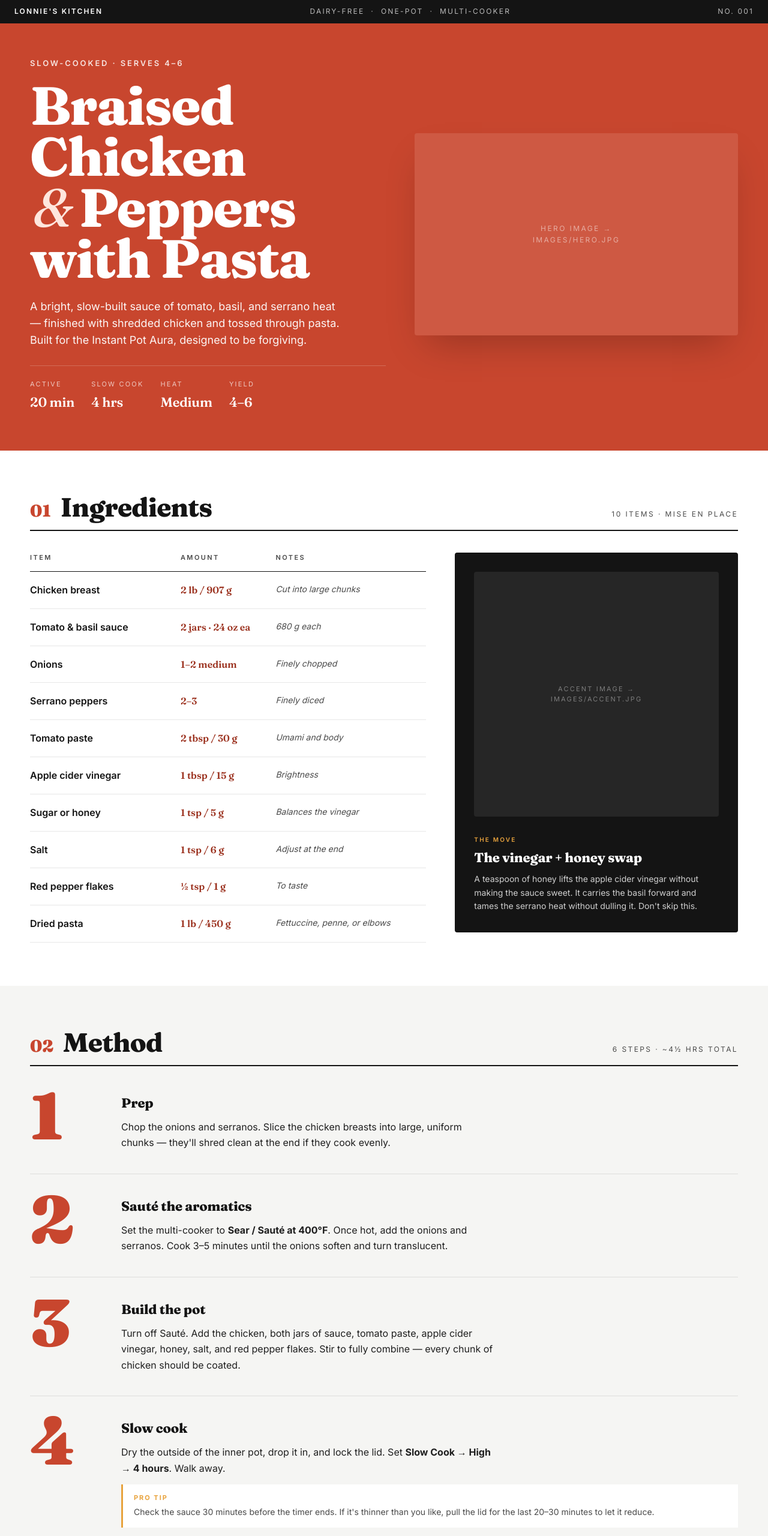
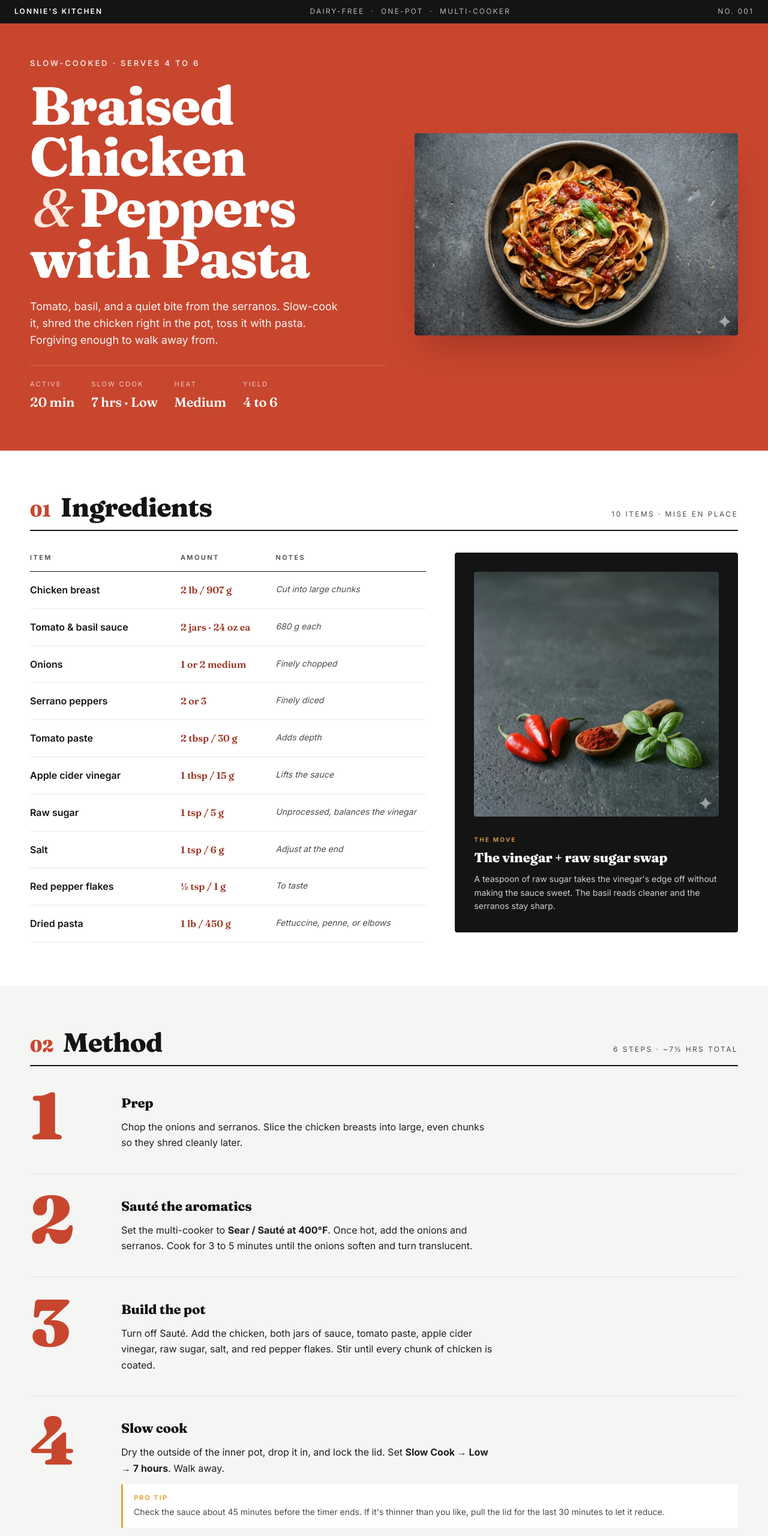
Before and after one commit to ConnectorOfKnowledge/recipe-cards, a plain HTML site: page index.html in a window 1280 px wide. Shown: the top 2560 px of the page at 60% size. Drawn offline with Linux system fonts and the light colour scheme.

Commit message:
Humanize copy, switch to raw sugar, add compressed JPEG images

```diff
--- a/index.html
+++ b/index.html
@@ -4,7 +4,7 @@
 <meta charset="utf-8" />
 <meta name="viewport" content="width=device-width, initial-scale=1" />
 <title>Braised Chicken &amp; Peppers with Pasta</title>
-<meta name="description" content="Slow-cooked braised chicken and peppers with pasta. A dairy-free one-pot recipe built for the Instant Pot Aura multi-cooker." />
+<meta name="description" content="Dairy-free braised chicken with peppers and pasta, slow-cooked in the Instant Pot Aura." />
 <link rel="preconnect" href="https://fonts.googleapis.com" />
 <link rel="preconnect" href="https://fonts.gstatic.com" crossorigin />
 <link href="https://fonts.googleapis.com/css2?family=Fraunces:opsz,wght@9..144,400;9..144,600;9..144,800;9..144,900&family=Inter:wght@400;500;600;700&display=swap" rel="stylesheet" />
@@ -362,18 +362,11 @@
     letter-spacing: 0.16em;
     text-transform: uppercase;
     display: flex;
-    justify-content: space-between;
+    justify-content: center;
     align-items: center;
     gap: 16px;
     flex-wrap: wrap;
   }
-  footer a {
-    color: var(--honey);
-    text-decoration: none;
-    border-bottom: 1px solid #e8a33d4d;
-    padding-bottom: 2px;
-  }
-  footer a:hover { border-bottom-color: var(--honey); }
 
   /* ===== Responsive ===== */
   @media (max-width: 860px) {
@@ -415,14 +408,14 @@
 <header class="hero">
   <div class="hero-inner">
     <div>
-      <div class="hero-eyebrow">Slow-Cooked · Serves 4–6</div>
+      <div class="hero-eyebrow">Slow-Cooked · Serves 4 to 6</div>
       <h1>Braised Chicken<br /><em>&amp;</em> Peppers<br />with Pasta</h1>
-      <p class="hero-lede">A bright, slow-built sauce of tomato, basil, and serrano heat — finished with shredded chicken and tossed through pasta. Built for the Instant Pot Aura, designed to be forgiving.</p>
+      <p class="hero-lede">Tomato, basil, and a quiet bite from the serranos. Slow-cook it, shred the chicken right in the pot, toss it with pasta. Forgiving enough to walk away from.</p>
       <div class="hero-stats">
         <div class="stat"><span class="label">Active</span><span class="val">20 min</span></div>
-        <div class="stat"><span class="label">Slow Cook</span><span class="val">4 hrs</span></div>
+        <div class="stat"><span class="label">Slow Cook</span><span class="val">7 hrs · Low</span></div>
         <div class="stat"><span class="label">Heat</span><span class="val">Medium</span></div>
-        <div class="stat"><span class="label">Yield</span><span class="val">4–6</span></div>
+        <div class="stat"><span class="label">Yield</span><span class="val">4 to 6</span></div>
       </div>
     </div>
     <div class="hero-image">
@@ -448,11 +441,11 @@
         <tbody>
           <tr><td class="name">Chicken breast</td><td class="amount">2 lb / 907 g</td><td class="note">Cut into large chunks</td></tr>
           <tr><td class="name">Tomato &amp; basil sauce</td><td class="amount">2 jars · 24 oz ea</td><td class="note">680 g each</td></tr>
-          <tr><td class="name">Onions</td><td class="amount">1–2 medium</td><td class="note">Finely chopped</td></tr>
-          <tr><td class="name">Serrano peppers</td><td class="amount">2–3</td><td class="note">Finely diced</td></tr>
-          <tr><td class="name">Tomato paste</td><td class="amount">2 tbsp / 30 g</td><td class="note">Umami and body</td></tr>
-          <tr><td class="name">Apple cider vinegar</td><td class="amount">1 tbsp / 15 g</td><td class="note">Brightness</td></tr>
-          <tr><td class="name">Sugar or honey</td><td class="amount">1 tsp / 5 g</td><td class="note">Balances the vinegar</td></tr>
+          <tr><td class="name">Onions</td><td class="amount">1 or 2 medium</td><td class="note">Finely chopped</td></tr>
+          <tr><td class="name">Serrano peppers</td><td class="amount">2 or 3</td><td class="note">Finely diced</td></tr>
+          <tr><td class="name">Tomato paste</td><td class="amount">2 tbsp / 30 g</td><td class="note">Adds depth</td></tr>
+          <tr><td class="name">Apple cider vinegar</td><td class="amount">1 tbsp / 15 g</td><td class="note">Lifts the sauce</td></tr>
+          <tr><td class="name">Raw sugar</td><td class="amount">1 tsp / 5 g</td><td class="note">Unprocessed, balances the vinegar</td></tr>
           <tr><td class="name">Salt</td><td class="amount">1 tsp / 6 g</td><td class="note">Adjust at the end</td></tr>
           <tr><td class="name">Red pepper flakes</td><td class="amount">½ tsp / 1 g</td><td class="note">To taste</td></tr>
           <tr><td class="name">Dried pasta</td><td class="amount">1 lb / 450 g</td><td class="note">Fettuccine, penne, or elbows</td></tr>
@@ -465,8 +458,8 @@
           <div class="placeholder" style="display:none;">Accent image →<br />images/accent.jpg</div>
         </div>
         <span class="accent-tag">The Move</span>
-        <h3>The vinegar + honey swap</h3>
-        <p>A teaspoon of honey lifts the apple cider vinegar without making the sauce sweet. It carries the basil forward and tames the serrano heat without dulling it. Don't skip this.</p>
+        <h3>The vinegar + raw sugar swap</h3>
+        <p>A teaspoon of raw sugar takes the vinegar's edge off without making the sauce sweet. The basil reads cleaner and the serranos stay sharp.</p>
       </aside>
     </div>
   </div>
@@ -477,7 +470,7 @@
     <div class="section-head">
       <div class="section-num">02</div>
       <h2 class="section-title">Method</h2>
-      <div class="section-kicker">6 steps · ~4½ hrs total</div>
+      <div class="section-kicker">6 steps · ~7½ hrs total</div>
     </div>
 
     <ol class="steps" style="list-style:none; padding:0; margin:0;">
@@ -485,31 +478,31 @@
         <div class="step-num">1</div>
         <div class="step-body">
           <h3>Prep</h3>
-          <p>Chop the onions and serranos. Slice the chicken breasts into large, uniform chunks — they'll shred clean at the end if they cook evenly.</p>
+          <p>Chop the onions and serranos. Slice the chicken breasts into large, even chunks so they shred cleanly later.</p>
         </div>
       </li>
       <li class="step">
         <div class="step-num">2</div>
         <div class="step-body">
           <h3>Sauté the aromatics</h3>
-          <p>Set the multi-cooker to <strong>Sear / Sauté at 400°F</strong>. Once hot, add the onions and serranos. Cook 3–5 minutes until the onions soften and turn translucent.</p>
+          <p>Set the multi-cooker to <strong>Sear / Sauté at 400°F</strong>. Once hot, add the onions and serranos. Cook for 3 to 5 minutes until the onions soften and turn translucent.</p>
         </div>
       </li>
       <li class="step">
         <div class="step-num">3</div>
         <div class="step-body">
           <h3>Build the pot</h3>
-          <p>Turn off Sauté. Add the chicken, both jars of sauce, tomato paste, apple cider vinegar, honey, salt, and red pepper flakes. Stir to fully combine — every chunk of chicken should be coated.</p>
+          <p>Turn off Sauté. Add the chicken, both jars of sauce, tomato paste, apple cider vinegar, raw sugar, salt, and red pepper flakes. Stir until every chunk of chicken is coated.</p>
         </div>
       </li>
       <li class="step">
         <div class="step-num">4</div>
         <div class="step-body">
           <h3>Slow cook</h3>
-          <p>Dry the outside of the inner pot, drop it in, and lock the lid. Set <strong>Slow Cook → High → 4 hours</strong>. Walk away.</p>
+          <p>Dry the outside of the inner pot, drop it in, and lock the lid. Set <strong>Slow Cook → Low → 7 hours</strong>. Walk away.</p>
           <div class="pro-tip">
             <strong>Pro tip</strong>
-            Check the sauce 30 minutes before the timer ends. If it's thinner than you like, pull the lid for the last 20–30 minutes to let it reduce.
+            Check the sauce about 45 minutes before the timer ends. If it's thinner than you like, pull the lid for the last 30 minutes to let it reduce.
           </div>
         </div>
       </li>
@@ -517,14 +510,14 @@
         <div class="step-num">5</div>
         <div class="step-body">
           <h3>Pasta</h3>
-          <p>About 15 minutes before the chicken is done, boil the pasta on the induction cooktop until <em>al dente</em>. Drain — save a splash of pasta water in case the sauce needs loosening.</p>
+          <p>About 15 minutes before the chicken is done, boil the pasta on the induction cooktop until <em>al dente</em>. Drain it, but save a splash of pasta water in case the sauce needs loosening.</p>
         </div>
       </li>
       <li class="step">
         <div class="step-num">6</div>
         <div class="step-body">
           <h3>Finish</h3>
-          <p>Shred the chicken directly in the pot with two forks. Fold in the cooked pasta. Taste. A final pinch of salt, maybe a thread of pasta water, and serve hot.</p>
+          <p>Shred the chicken right in the pot with two forks. Fold in the cooked pasta. Taste. A final pinch of salt, maybe a thread of pasta water, and serve hot.</p>
         </div>
       </li>
     </ol>
@@ -534,13 +527,12 @@
 <section class="outro">
   <div class="section-inner">
     <h2>Eat well.</h2>
-    <p>The apple cider vinegar and honey are the quiet engine of this dish — together they brighten the tomato and basil and keep the serrano heat from going flat. Make it once as written, then make it yours.</p>
+    <p>The vinegar and raw sugar are doing more than you think. They lift the tomato and basil and keep the heat in balance. Make it as written the first time, then change whatever you want.</p>
   </div>
 </section>
 
 <footer>
   <span>Lonnie's Kitchen · Recipe No. 001</span>
-  <span>Designed &amp; built by <a href="https://github.com/ConnectorOfKnowledge">an AI agent</a></span>
 </footer>
 
 </body>
```
Also changed, not shown: images/accent.jpg (added), images/hero.jpg (added), 3 other files.
